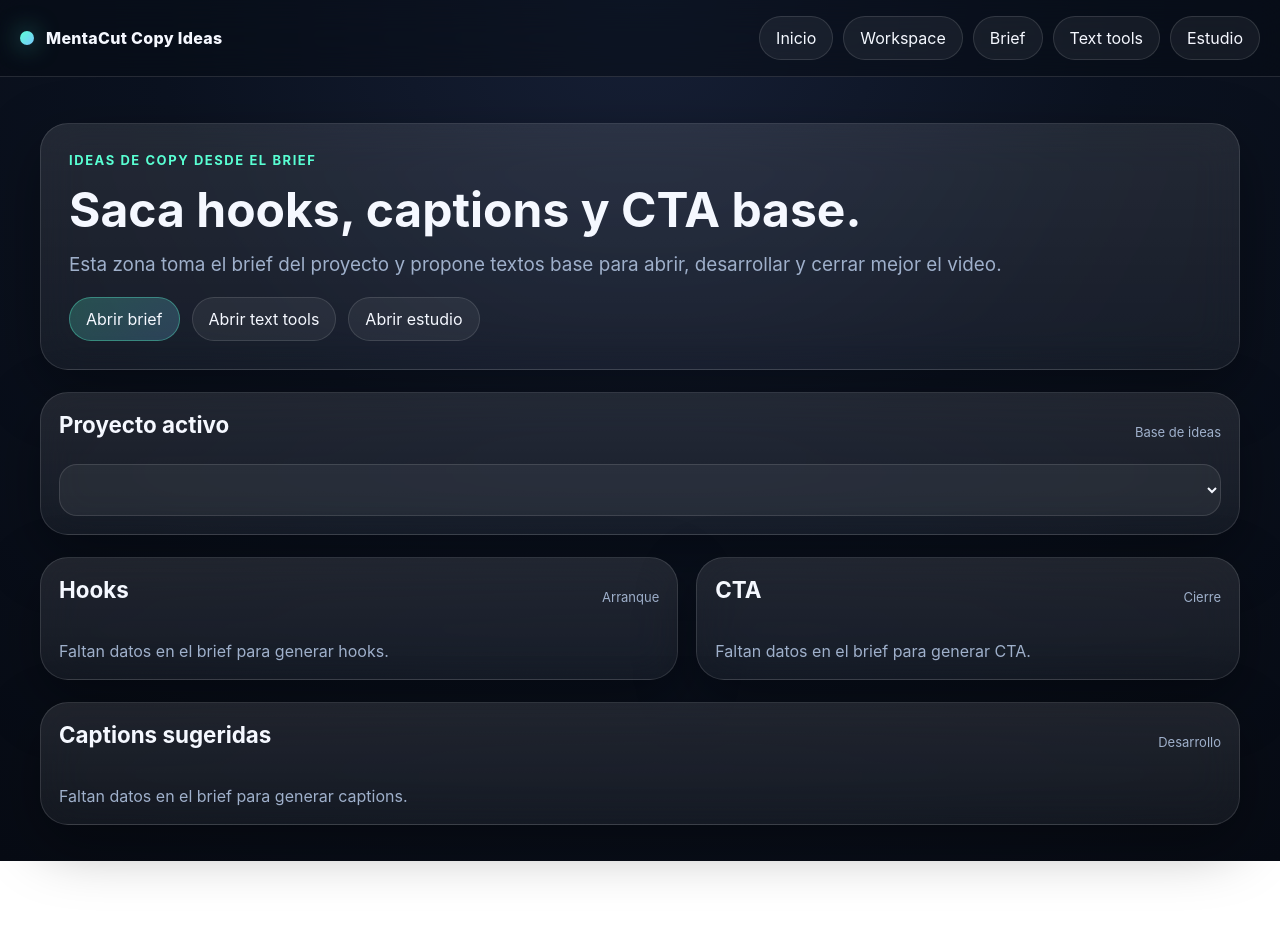
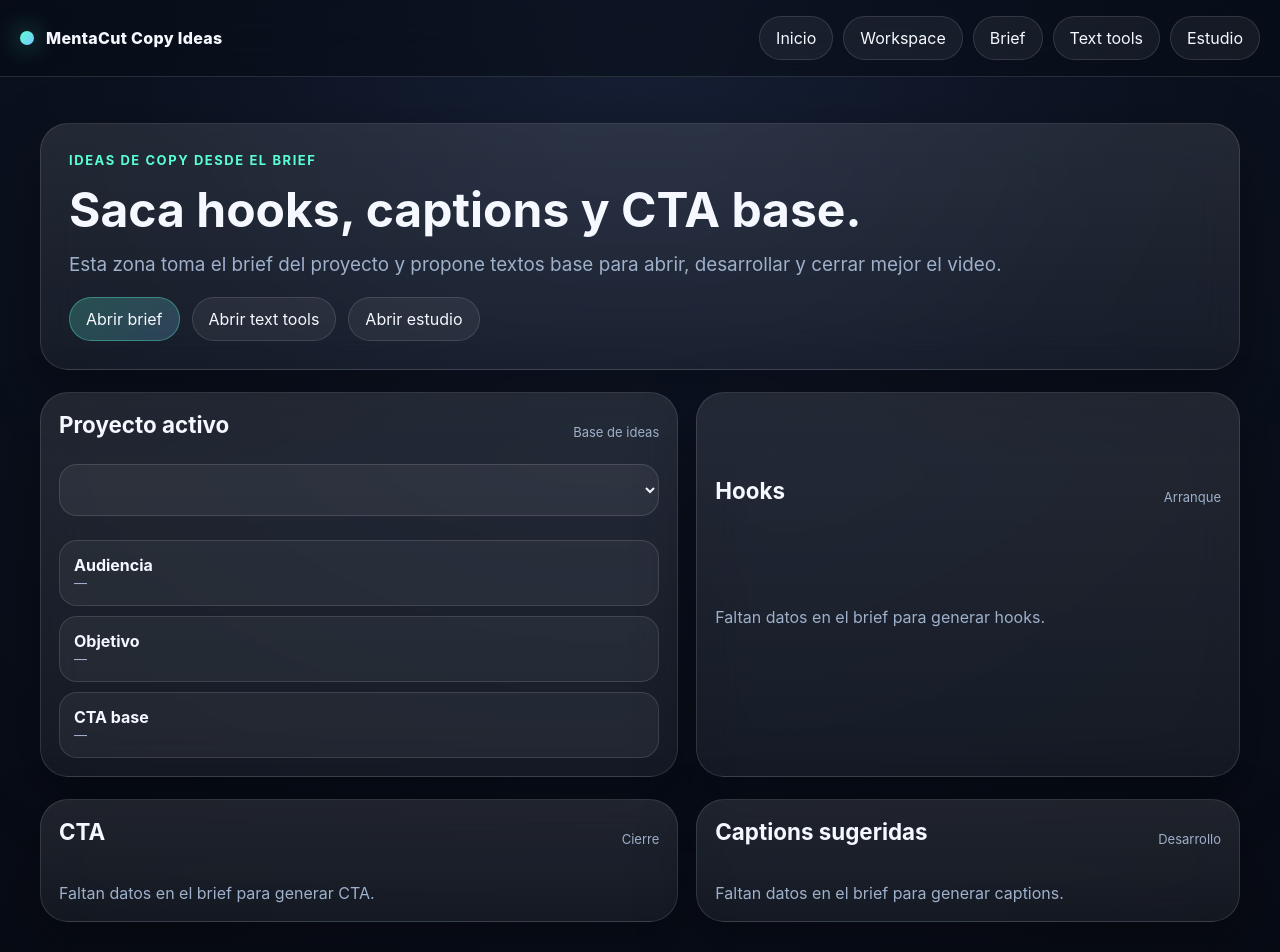
Before and after one commit to alain7224/MentaCut, a Next.js app: page /studio/copy-ideas in a window 1280 px wide. Shown: the top 952 px of the page. Before the commit the page ends 861 px from the top, so only its background shows below. Built offline with nearby package versions, Linux system fonts and the light colour scheme.

Commit message:
feat: refine brief-based copy ideas route

```diff
--- a/app/studio/copy-ideas/page.tsx
+++ b/app/studio/copy-ideas/page.tsx
@@ -48,34 +48,39 @@
           </div>
         </section>
         <section className="section">
+          <div className="studio-grid-2">
             <div className="panel timeline">
               <div className="row-head"><h2 className="section-title">Proyecto activo</h2><div className="timeline-label">Base de ideas</div></div>
               <select className="input" value={activeProjectId ?? ''} onChange={(event) => setActiveProjectId(event.target.value)}>
                 {projects.map((project) => <option key={project.id} value={project.id}>{project.name} · {project.format}</option>)}
               </select>
+              <div className="project-list">
+                <div className="project-item"><strong>Audiencia</strong><div className="timeline-label">{activeBrief?.audience || '—'}</div></div>
+                <div className="project-item"><strong>Objetivo</strong><div className="timeline-label">{activeBrief?.objective || '—'}</div></div>
+                <div className="project-item"><strong>CTA base</strong><div className="timeline-label">{activeBrief?.cta || '—'}</div></div>
               </div>
-        </section>
-        <section className="section">
-          <div className="studio-grid-2">
+            </div>
             <div className="panel timeline">
               <div className="row-head"><h2 className="section-title">Hooks</h2><div className="timeline-label">Arranque</div></div>
               <div className="project-list">
                 {ideas.hooks.length ? ideas.hooks.map((item, index) => <div key={`${item}-${index}`} className="project-item"><strong>Hook {index + 1}</strong><div className="timeline-label">{item}</div></div>) : <div className="empty">Faltan datos en el brief para generar hooks.</div>}
               </div>
             </div>
+          </div>
+        </section>
+        <section className="section">
+          <div className="studio-grid-2">
             <div className="panel timeline">
               <div className="row-head"><h2 className="section-title">CTA</h2><div className="timeline-label">Cierre</div></div>
               <div className="project-list">
                 {ideas.ctas.length ? ideas.ctas.map((item, index) => <div key={`${item}-${index}`} className="project-item"><strong>CTA {index + 1}</strong><div className="timeline-label">{item}</div></div>) : <div className="empty">Faltan datos en el brief para generar CTA.</div>}
               </div>
             </div>
-          </div>
-        </section>
-        <section className="section">
             <div className="panel timeline">
               <div className="row-head"><h2 className="section-title">Captions sugeridas</h2><div className="timeline-label">Desarrollo</div></div>
               <div className="project-list">
                 {ideas.captions.length ? ideas.captions.map((item, index) => <div key={`${item}-${index}`} className="project-item"><strong>Caption {index + 1}</strong><div className="timeline-label">{item}</div></div>) : <div className="empty">Faltan datos en el brief para generar captions.</div>}
+              </div>
             </div>
           </div>
         </section>
```
Lines whose indentation alone changed are shown as unchanged.
